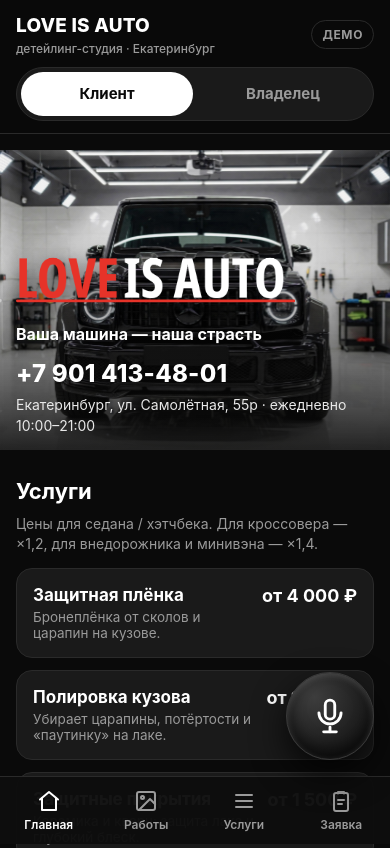
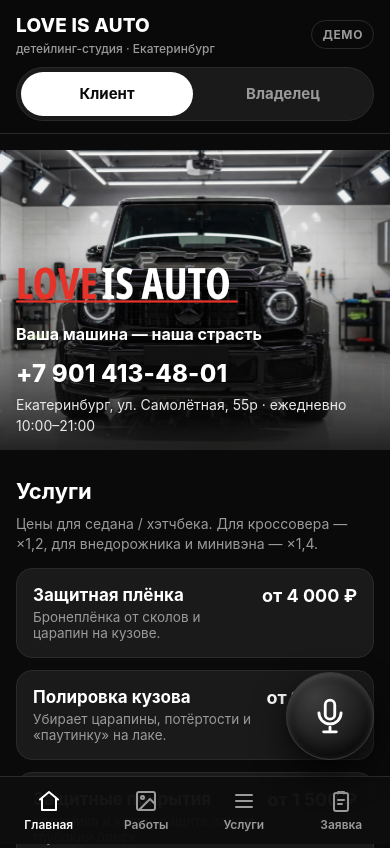
Before and after one commit to caspercbwilliambzb13-del/love-is-auto-demo, a plain HTML site: page index.html in a window 390 px wide. Shown: the top 848 px of the page. Drawn offline with Linux system fonts and the light colour scheme; a web font is replaced by a local one.

Commit message:
Smaller hero logo (mobile 230px, desktop 260px)

```diff
--- a/index.html
+++ b/index.html
@@ -59,7 +59,8 @@
       .hero-text{position:absolute; left:16px; right:16px; bottom:14px; z-index:2;}
       .hero-text h1{font-size:32px; font-weight:800; margin:0 0 6px; line-height:1.1;}
       .hero-text p{margin:0; color:#E8E8E8; font-size:15px; max-width:340px;}
-.hero-text img.hero-logo{width:min(300px,78%) !important; height:auto !important; object-fit:contain !important; display:block; margin-bottom:10px; filter:drop-shadow(0 2px 10px rgba(0,0,0,.6)); animation:none !important;}
+.hero-text img.hero-logo{width:min(230px,62%) !important; height:auto !important; object-fit:contain !important; display:block; margin-bottom:12px; filter:drop-shadow(0 2px 10px rgba(0,0,0,.6)); animation:none !important;}
+@media (min-width:768px){.hero-text img.hero-logo{width:260px !important;}}
 .hero-slogan{margin:0 0 10px !important; color:#fff !important; font-size:16px !important; font-weight:700;}
 .hero-phone{display:inline-block; color:#fff; font-size:24px; font-weight:800; text-decoration:none; letter-spacing:.01em; margin-bottom:4px;}
 .hero-addr{margin:0 !important; color:#E8E8E8 !important; font-size:14px !important;}
```
